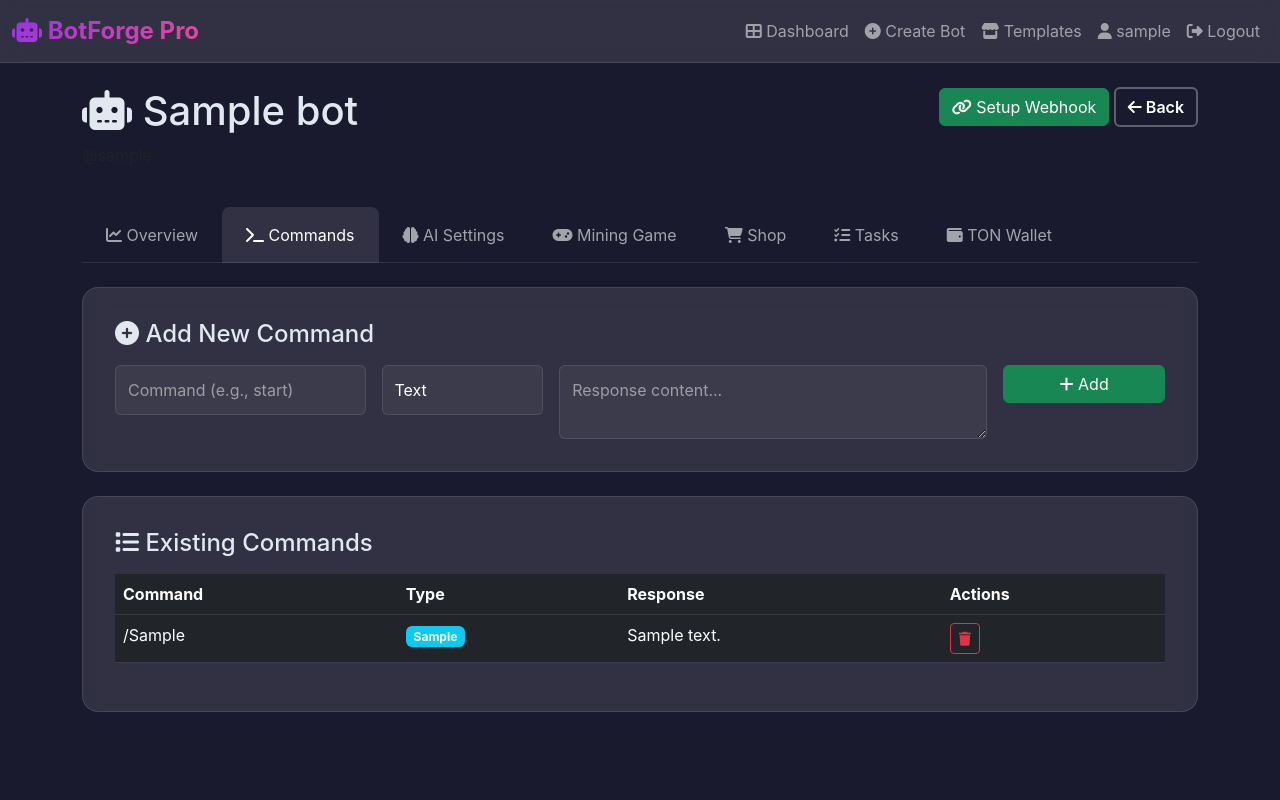
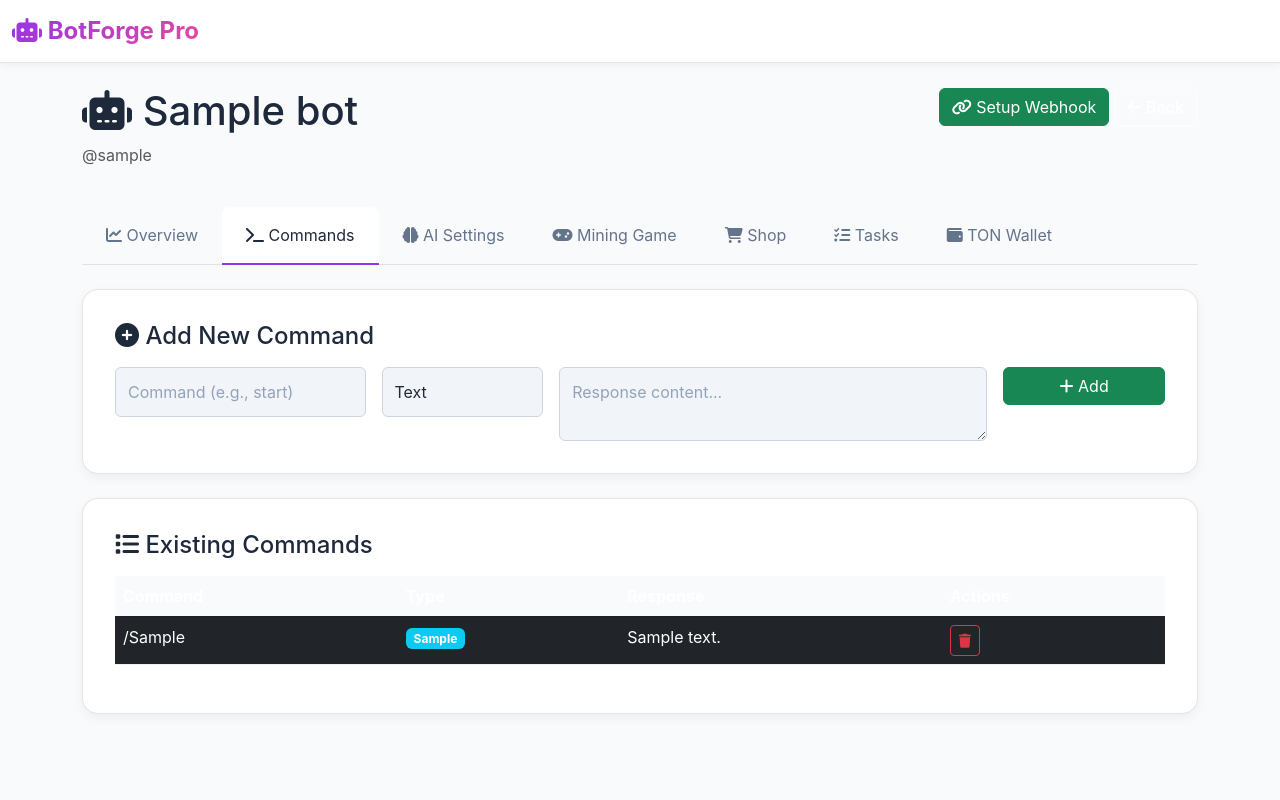
Before and after one commit to julisunkan/botman, a Flask app: page /bot/1 in a window 1280 px wide, after a click on "Commands". Run offline with Flask 3, Linux system fonts and the light colour scheme; the visitor is signed in with stand-in values (Sample User, id 1); tables that the repository leaves empty hold one stand-in row (values such as "Sample post").

Commit message:
Assistant checkpoint: Updated color scheme to lighter theme
Assistant generated file changes:
- static/css/style.css: Update color scheme to lighter theme, Update navbar and card styles for light theme, Update feature and auth card styles, Update auth card styles, Update form controls for light theme, Update bot card styles, Update bot card footer, Update card-glass and template card styles, Update nav tabs for light theme, Update stat card and template card styles, Update table styles for light theme, Update shop item and task card styles, Update template card styles, Update inline message styles, Update modal styles

---

User prompt:

This web app is too dark

Replit-Commit-Author: Assistant
Replit-Commit-Session-Id: cfd1ac61-738d-4a9b-a5b8-1b20b7c4974f
Replit-Commit-Event-Id: a4d3833f-5d60-4d17-9a30-69bde8e3fc4e

```diff
--- a/static/css/style.css
+++ b/static/css/style.css
@@ -1,12 +1,12 @@
 :root {
-    --bg-dark: #1a1a2e;
-    --bg-card: #16213e;
+    --bg-dark: #f8fafc;
+    --bg-card: #ffffff;
     --primary: #9333ea;
     --secondary: #ec4899;
     --success: #10b981;
     --danger: #ef4444;
-    --text-light: #e2e8f0;
-    --glass-bg: rgba(255, 255, 255, 0.1);
+    --text-light: #1e293b;
+    --glass-bg: rgba(255, 255, 255, 0.9);
 }
 
 * {
@@ -23,9 +23,10 @@ body {
 }
 
 .navbar {
-    background: var(--glass-bg) !important;
+    background: var(--bg-card) !important;
     backdrop-filter: blur(10px);
-    border-bottom: 1px solid rgba(255, 255, 255, 0.1);
+    border-bottom: 1px solid rgba(0, 0, 0, 0.1);
+    box-shadow: 0 2px 8px rgba(0, 0, 0, 0.05);
 }
 
 .navbar-brand {
@@ -125,26 +128,26 @@ body {
 }
 
 .form-control, .form-select {
-    background: rgba(255, 255, 255, 0.05);
-    border: 1px solid rgba(255, 255, 255, 0.1);
-    color: white;
+    background: #f1f5f9;
+    border: 1px solid #cbd5e1;
+    color: var(--text-light);
     padding: 0.75rem;
 }
 
 .form-control:focus, .form-select:focus {
-    background: rgba(255, 255, 255, 0.08);
+    background: white;
     border-color: var(--primary);
-    color: white;
-    box-shadow: 0 0 0 0.2rem rgba(147, 51, 234, 0.25);
+    color: var(--text-light);
+    box-shadow: 0 0 0 0.2rem rgba(147, 51, 234, 0.15);
 }
 
 .form-control::placeholder {
-    color: rgba(255, 255, 255, 0.5);
+    color: #94a3b8;
 }
 
 .form-select option {
-    background: var(--bg-card);
-    color: white;
+    background: white;
+    color: var(--text-light);
 }
 
 .dashboard-header {
@@ -221,11 +226,12 @@ body {
 }
 
 .card-glass {
-    background: var(--glass-bg);
+    background: var(--bg-card);
     backdrop-filter: blur(10px);
     border-radius: 1rem;
     padding: 2rem;
-    border: 1px solid rgba(255, 255, 255, 0.1);
+    border: 1px solid rgba(0, 0, 0, 0.1);
+    box-shadow: 0 4px 12px rgba(0, 0, 0, 0.05);
     margin-bottom: 2rem;
 }
 
@@ -243,33 +249,35 @@ body {
 }
 
 .nav-tabs {
-    border-bottom: 1px solid rgba(255, 255, 255, 0.1);
+    border-bottom: 1px solid rgba(0, 0, 0, 0.1);
 }
 
 .nav-tabs .nav-link {
-    color: rgba(255, 255, 255, 0.6);
+    color: #64748b;
     border: none;
     padding: 1rem 1.5rem;
 }
 
 .nav-tabs .nav-link:hover {
-    color: white;
+    color: var(--text-light);
 }
 
 .nav-tabs .nav-link.active {
-    background: var(--glass-bg);
-    color: white;
+    background: var(--bg-card);
+    color: var(--text-light);
     border: none;
     border-radius: 0.5rem 0.5rem 0 0;
+    border-bottom: 2px solid var(--primary);
 }
 
 .stat-card {
-    background: var(--glass-bg);
+    background: var(--bg-card);
     backdrop-filter: blur(10px);
     border-radius: 1rem;
     padding: 2rem;
     text-align: center;
-    border: 1px solid rgba(255, 255, 255, 0.1);
+    border: 1px solid rgba(0, 0, 0, 0.1);
+    box-shadow: 0 4px 12px rgba(0, 0, 0, 0.05);
 }
 
 .stat-card i {
@@ -289,29 +297,32 @@ body {
 }
 
 .table-dark th {
-    border-color: rgba(255, 255, 255, 0.1);
+    border-color: rgba(0, 0, 0, 0.1);
+    background: #f8fafc;
 }
 
 .table-dark td {
-    border-color: rgba(255, 255, 255, 0.05);
+    border-color: rgba(0, 0, 0, 0.05);
 }
 
 .table-dark tbody tr:hover {
-    background: rgba(255, 255, 255, 0.05);
+    background: #f8fafc;
 }
 
 .shop-item-card, .task-card {
-    background: rgba(255, 255, 255, 0.05);
+    background: #f8fafc;
     border-radius: 0.5rem;
     padding: 1rem;
+    border: 1px solid rgba(0, 0, 0, 0.1);
 }
 
 .template-card {
-    background: var(--glass-bg);
+    background: var(--bg-card);
     backdrop-filter: blur(10px);
     border-radius: 1rem;
     padding: 2rem;
-    border: 1px solid rgba(255, 255, 255, 0.1);
+    border: 1px solid rgba(0, 0, 0, 0.1);
+    box-shadow: 0 4px 12px rgba(0, 0, 0, 0.05);
     height: 100%;
     display: flex;
     flex-direction: column;
```
Also changed, not shown: other parts of static/css/style.css (+17 -13 lines).
